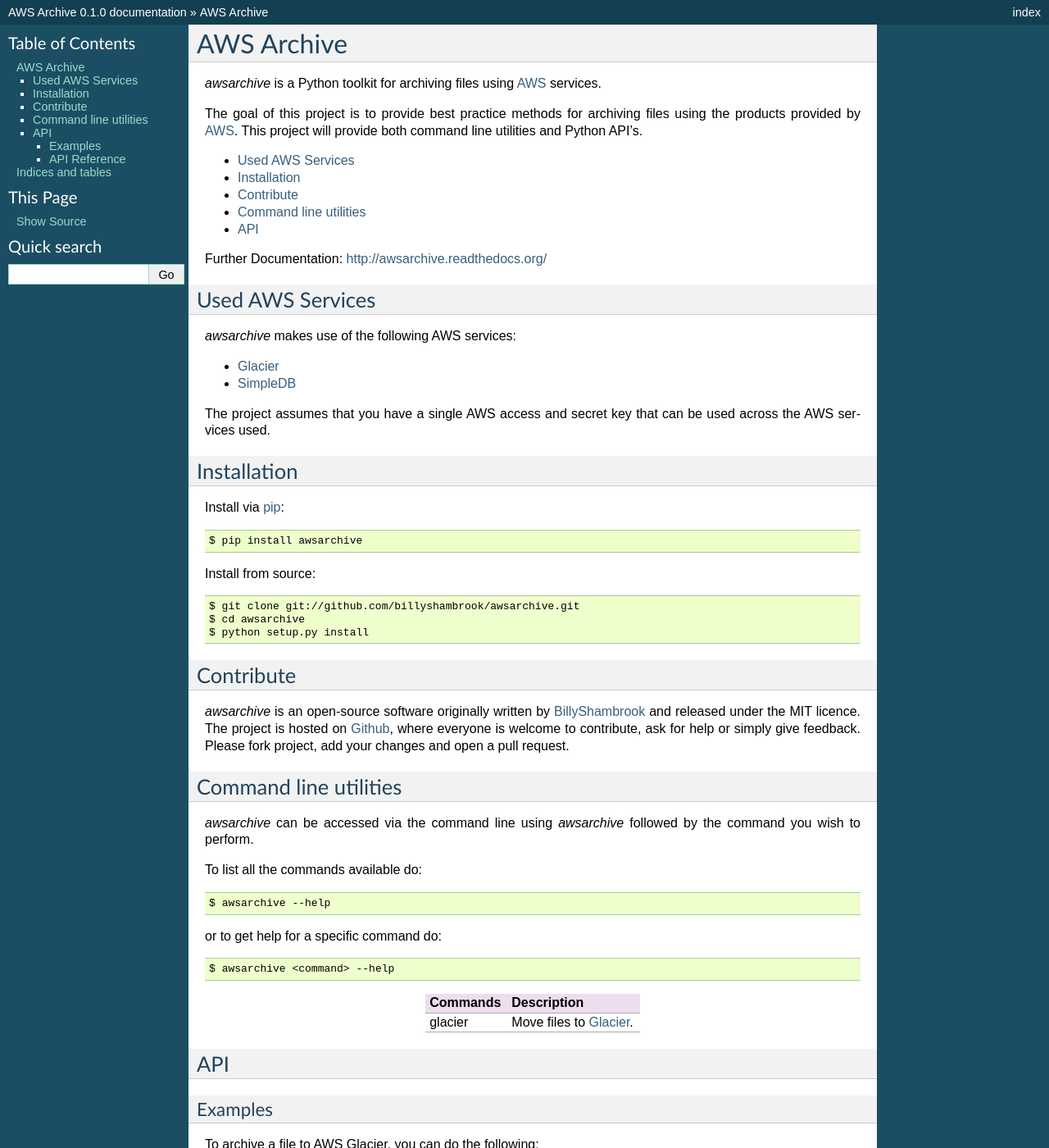
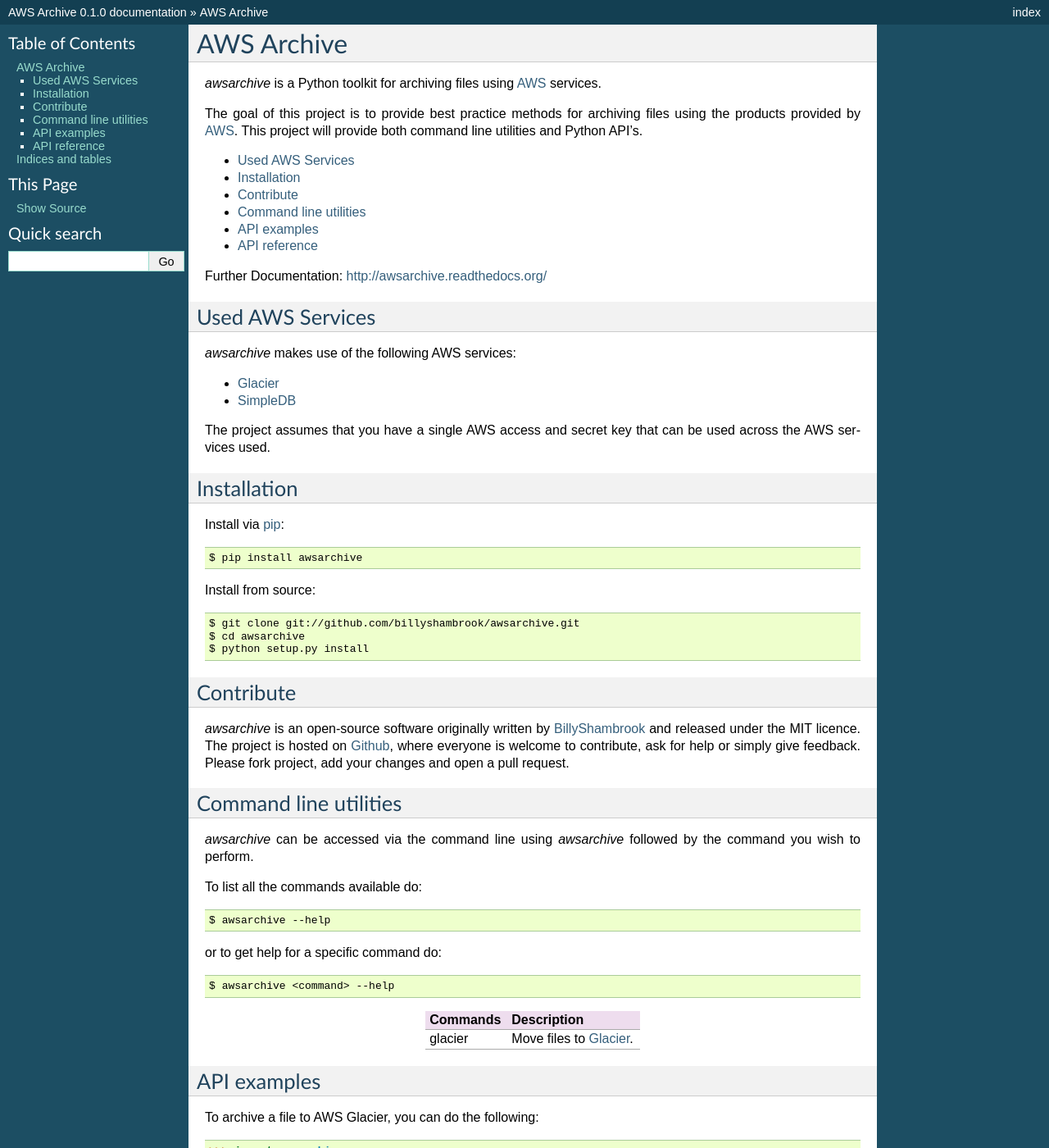
Before and after one commit to billyshambrook/awsarchive, a Sphinx documentation site: the page built from docs/source/index.rst, in a window 1280 px wide and 1400 px high. Shown: the whole window at 82% size. Built offline with Sphinx 7.4.7, drawn with Linux system fonts in a browser that asks for light colours; some of the changed text lies outside the part shown.

Commit message:
Documentation cleaning

```diff
--- a/docs/source/index.rst
+++ b/docs/source/index.rst
@@ -11,7 +11,8 @@
 * `Installation`_
 * `Contribute`_
 * `Command line utilities`_
-* `API`_
+* `API examples`_
+* `API reference`_
 
 Further Documentation: http://awsarchive.readthedocs.org/
 
@@ -80,11 +81,8 @@
 ======== ==========================
 
 
-API
----
-
-Examples
-~~~~~~~~
+API examples
+------------
 
 To archive a file to AWS Glacier, you can do the following:
 
@@ -117,8 +115,8 @@
 metadata as a new item, using the archive_id as its item name.
 
 
-API Reference
-~~~~~~~~~~~~~
+API reference
+-------------
 
 .. automodule:: awsarchive.__init__
     :members:
```
